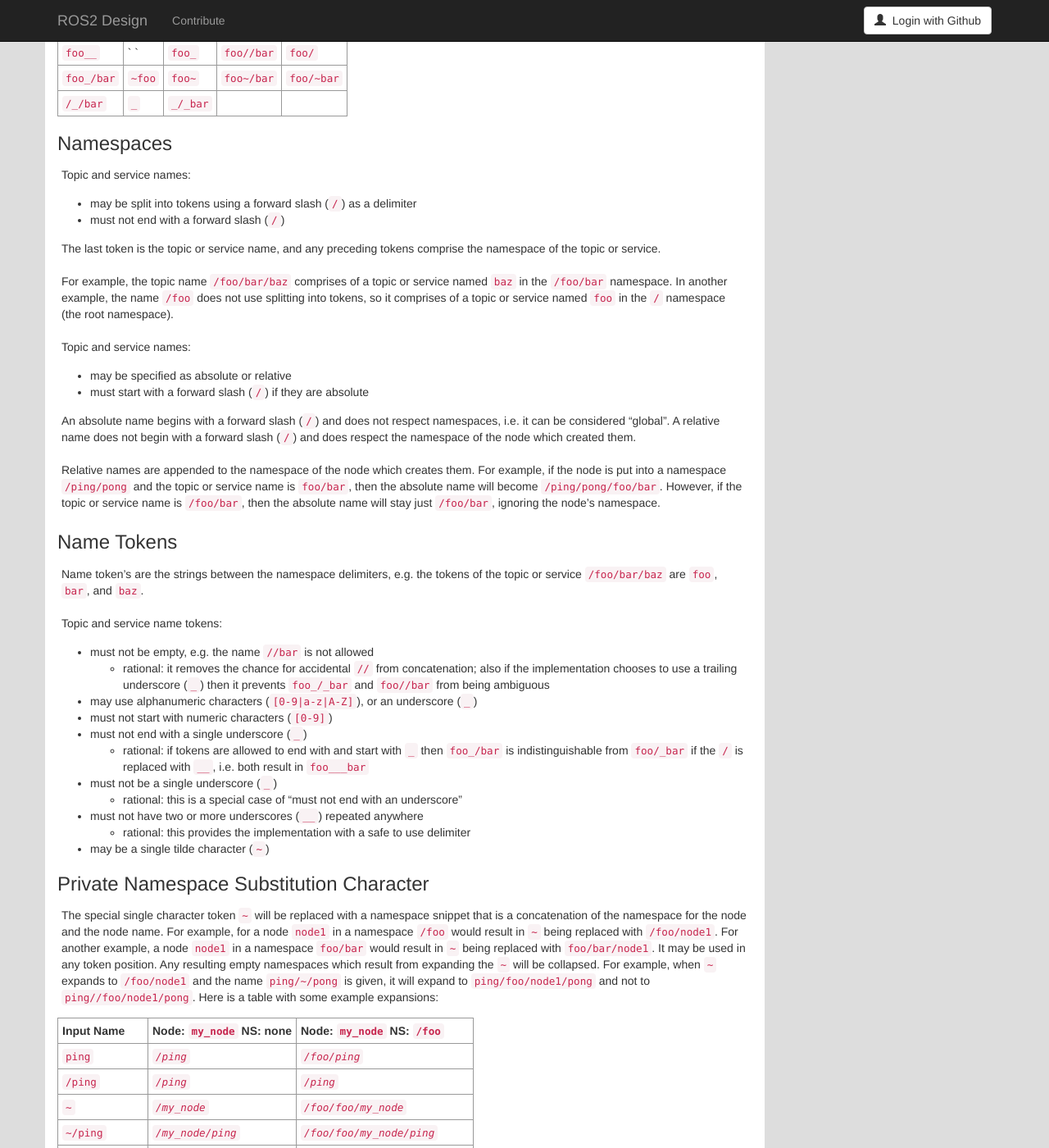
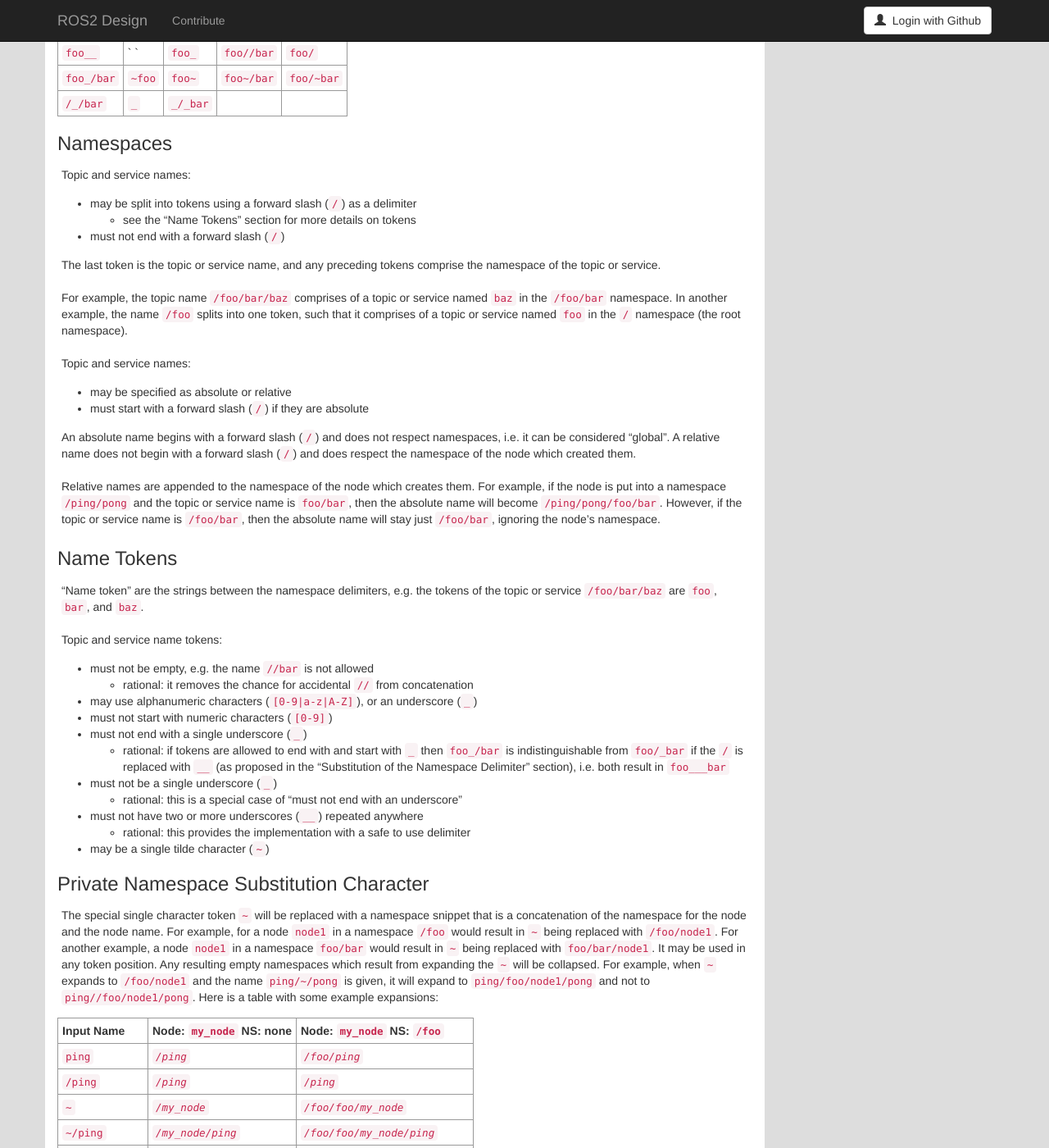
Before and after one commit to ros2/design, a Jekyll site: the page built from articles/115_topic_and_service_name_mapping.md, in a window 1280 px wide and 1400 px high, scrolled down 1668 px. Shown: the whole window at 82% size. Built offline with Jekyll 4.4.1, drawn with Linux system fonts in a browser that asks for light colours; nearby versions of some CDN libraries; some of the changed text lies outside the part shown.

Commit message:
address comments

```diff
--- a/articles/115_topic_and_service_name_mapping.md
+++ b/articles/115_topic_and_service_name_mapping.md
@@ -94,12 +94,13 @@ But these are not valid names:
 Topic and service names:
 
 - may be split into tokens using a forward slash (`/`) as a delimiter
+  - see the "Name Tokens" section for more details on tokens
 - must not end with a forward slash (`/`)
 
 The last token is the topic or service name, and any preceding tokens comprise the namespace of the topic or service.
 
 For example, the topic name `/foo/bar/baz` comprises of a topic or service named `baz` in the `/foo/bar` namespace.
-In another example, the name `/foo` does not use splitting into tokens, so it comprises of a topic or service named `foo` in the `/` namespace (the root namespace).
+In another example, the name `/foo` splits into one token, such that it comprises of a topic or service named `foo` in the `/` namespace (the root namespace).
 
 Topic and service names:
 
@@ -115,13 +116,13 @@ However, if the topic or service name is `/foo/bar`, then the absolute name will
 
 ### Name Tokens
 
-Name token's are the strings between the namespace delimiters, e.g. the tokens of the topic or service `/foo/bar/baz` are `foo`, `bar`, and `baz`.
+"Name token" are the strings between the namespace delimiters, e.g. the tokens of the topic or service `/foo/bar/baz` are `foo`, `bar`, and `baz`.
 
 Topic and service name tokens:
 
 - must not be empty, e.g. the name `//bar` is not allowed
 
-  - rational: it removes the chance for accidental `//` from concatenation; also if the implementation chooses to use a trailing underscore (`_`) then it prevents `foo_/_bar` and `foo//bar` from being ambiguous
+  - rational: it removes the chance for accidental `//` from concatenation
 
 - may use alphanumeric characters (`[0-9|a-z|A-Z]`), or an underscore (`_`)
 
@@ -129,7 +130,7 @@ Topic and service name tokens:
 
 - must not end with a single underscore (`_`)
 
-  - rational: if tokens are allowed to end with and start with `_` then `foo_/bar` is indistinguishable from `foo/_bar` if the `/` is replaced with `__`, i.e. both result in `foo___bar`
+  - rational: if tokens are allowed to end with and start with `_` then `foo_/bar` is indistinguishable from `foo/_bar` if the `/` is replaced with `__` (as proposed in the "Substitution of the Namespace Delimiter" section), i.e. both result in `foo___bar`
 
 - must not be a single underscore (`_`)
 
```
Also changed, not shown: other parts of articles/115_topic_and_service_name_mapping.md (+1 -1 lines).
